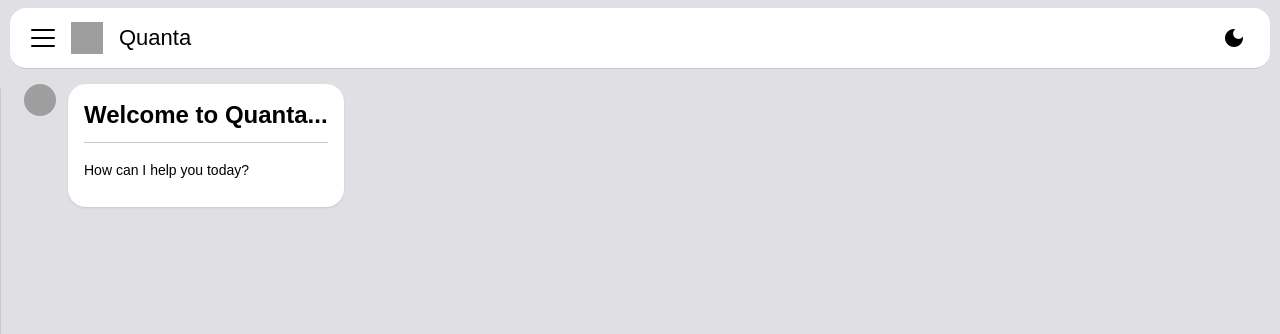
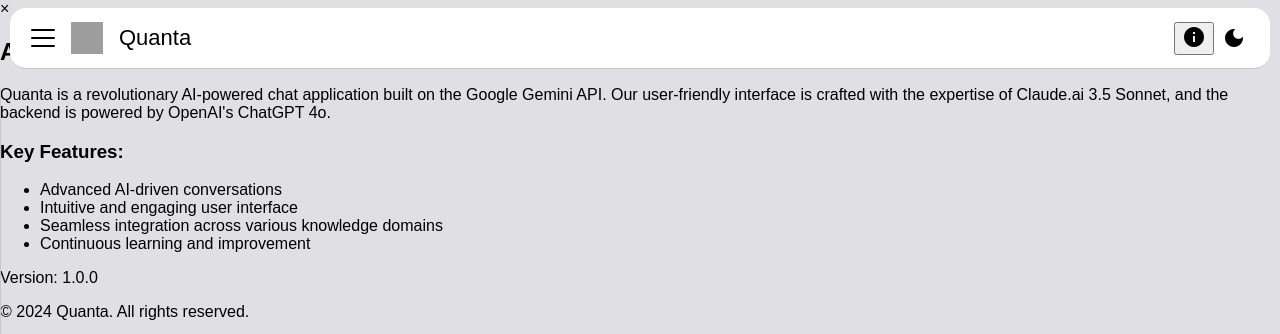
Before and after one commit to Ranjan-Shettigar/Quanta, a Flask app: page / in a window 1280 px wide. Shown: the top 334 px of the page. Run offline with Flask 3, Linux system fonts and the light colour scheme; some libraries are stand-ins or nearby versions; some web fonts are replaced; grey boxes are pictures that could not be loaded.

Commit message:
Add files via upload

```diff
--- a/templates/index.html
+++ b/templates/index.html
@@ -21,15 +21,52 @@
             <h1>Quanta</h1>
         </div>
         <div class="navbar-right">
+            <button class="about-btn" aria-label="About" id="aboutBtn">
+                <span class="material-icons">info</span>
+                <span></span>
+            </button>
             <button class="dark-mode-toggle" aria-label="Toggle Dark Mode">
                 <span class="material-icons light-mode">dark_mode</span>
                 <span class="material-icons dark-mode">light_mode</span>
-              </button>
+            </button>
             <!-- <button class="icon-button" aria-label="User Profile">
                 <img src="/static/assets/user_icon.png" alt="User Profile">
             </button> -->
         </div>
     </nav>
+
+    <!-- About Modal -->
+    <div id="aboutModal" class="modal">
+        <div class="modal-content">
+            <span class="close">&times;</span>
+            <h2>About Quanta</h2>
+            <p>Quanta is a revolutionary AI-powered chat application built on the Google Gemini API. Our user-friendly interface is crafted with the expertise of Claude.ai 3.5 Sonnet, and the backend is powered by OpenAI's ChatGPT 4o.</p>
+            <h3>Key Features:</h3>
+            <ul>
+                <li>Advanced AI-driven conversations</li>
+                <li>Intuitive and engaging user interface</li>
+                <li>Seamless integration across various knowledge domains</li>
+                <li>Continuous learning and improvement</li>
+            </ul>
+            <p>Version: 1.0.0</p>
+            <p>&copy; 2024 Quanta. All rights reserved.</p>
+            <p>
+                <a href="https://github.com/Student408/Quanta" target="_blank" rel="noopener">
+                    <img src="https://github.githubassets.com/images/modules/logos_page/GitHub-Mark.png" alt="GitHub Logo" class="link-icon">
+                    GitHub Repository
+                </a>
+            </p>
+            <p>
+                <a href="https://theloko.me" target="_blank" rel="noopener">
+                    <img src="https://fonts.gstatic.com/s/i/googlematerialicons/web/v10/24px.svg" alt="Web Icon" class="link-icon">
+                    Developer Website
+                </a>
+            </p>
+            <p>Quanta is developed with the help of advanced AI technologies.</p>
+        </div>
+
+    </div>
+
     <div class="app-container">
         <aside class="sidebar" id="sidebar">
             <div class="chat-history" id="chatHistory">
@@ -46,7 +83,7 @@
                     <input type="text" id="userInput" placeholder="Type a message...">
                     <button id="sendBtn">
                         <i class="material-icons" style="color: var(--icon-color);">send</i>
-                      </button>
+                    </button>
                 </div>
             </div>
         </main>
```
